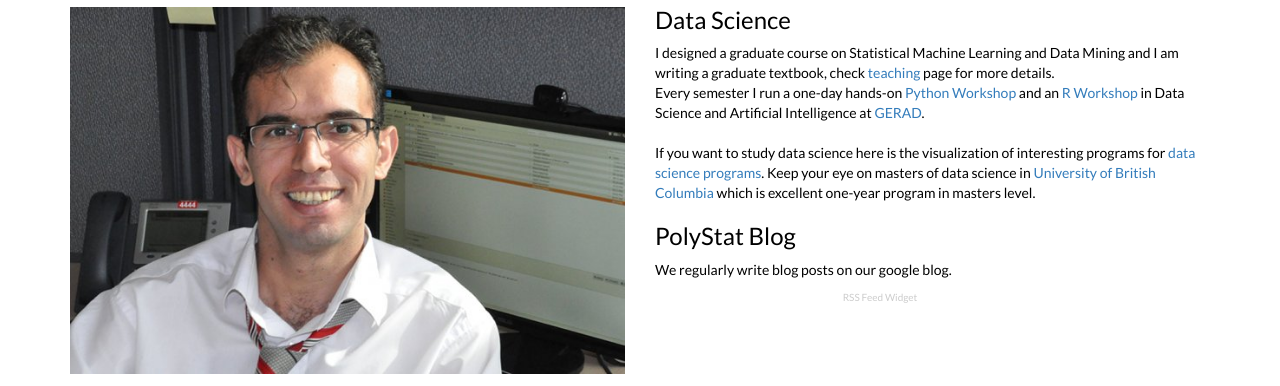
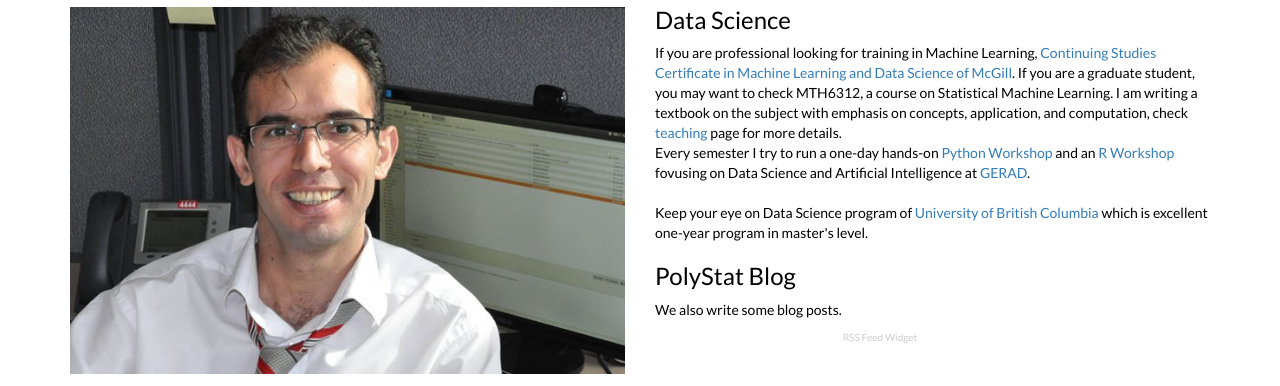
Before and after one commit to vahidpartovinia/website, a plain HTML site: page index.htm in a window 1280 px wide. Shown: the part 53-439 px from the top of the page. Drawn offline with nearby package versions, Linux system fonts and the light colour scheme; a script that the page names is missing.

Commit message:
index and bio updated

```diff
--- a/index.htm
+++ b/index.htm
@@ -84,9 +84,9 @@
                     <img src="photo/webphoto.jpg" class="img-responsive">
 
                     <h2>Vahid Partovi Nia</h2>
-                    is Senior Machine Learning Scientist at Noah's Ark Research Lab of Huawei, and Adjunct Professor at
-                                        <a href="http://www.polymtl.ca/en/">Ecole Polytechnique de Montreal</a>. He is member of <a href="http://cerc-datascience.polymtl.ca/">The Canada Excellence Research Chair in Data Science</a>. His mission is to make a bridge between the expertise in academia, and the cutting-edge technology in the domain of machine learning and artificial intelligence in industry. His research interest is diverse and is application-oriented including
-                    Data Science, Efficient Computing, Biostatistics, and Artificial Intelligence.
+                    is Senior Machine Learning Scientist at Noah's Ark Research Lab of Huawei Technologies, Adjunct Professor at
+                                        <a href="http://www.polymtl.ca/en/">Ecole Polytechnique de Montreal</a>, and part time faculty at <a href="https://www.mcgill.ca/continuingstudies/">McGill</a>. He is a member of <a href="http://cerc-datascience.polymtl.ca/">The Canada Excellence Research Chair in Data Science</a>. His mission is to make a bridge between the expertise in academia, and the cutting-edge technology in the domain of machine learning and artificial intelligence in industry. His research interest is diverse and is application-oriented including
+                    Artificial Intelligence, Data Science, Efficient Computing, and Biostatistics.
                     He was Swiss <a href="http://www.snf.ch/E/Pages/default.aspx">SNF</a> funded
                     postdoctoral fellow at <a href="http://www.math.mcgill.ca/">McGill University</a>, visiting scholar at <a href="https://statistics.stanford.edu/">Stanford University</a>, and received his Ph.D. in Statistics from
                     <a href="http://stat.epfl.ch/">Ecole Polytechnique Federale de Lasuanne</a>, <a href="http://www.myswitzerland.com/en/home.html">Switzerland</a>.<br>
@@ -120,11 +120,12 @@
 
 
 
-                    <h3>Data Science </h3>
-                    I designed a graduate course on Statistical Machine Learning and Data Mining and I am writing a graduate textbook, check <a href="teaching.htm">teaching</a> page for more details.<br> Every semester I run a one-day hands-on <a href="https://github.com/vahidpartovinia/pythonworkshop/">Python Workshop</a>  and an <a href="https://github.com/vahidpartovinia/pythonworkshop/">R Workshop</a> in Data Science and Artificial Intelligence at <a href="https://www.gerad.ca/en">GERAD</a>.
+                    <h3>Data Science</h3>
+                    If you are professional looking for training in Machine Learning, <a href="https://www.mcgill.ca/continuingstudies/program/professional-development-certificate-data-science-and-machine-learning">Continuing Studies Certificate in Machine Learning and Data Science  of McGill</a>.
+                    If you are a graduate student, you may want to check MTH6312, a course on Statistical Machine Learning. I am writing a textbook on the subject with emphasis on concepts, application, and computation, check <a href="teaching.htm">teaching</a> page for more details.<br> Every semester I try to run a one-day hands-on <a href="https://github.com/vahidpartovinia/pythonworkshop/">Python Workshop</a>  and an <a href="https://github.com/vahidpartovinia/pythonworkshop/">R Workshop</a> fovusing on Data Science and Artificial Intelligence at <a href="https://www.gerad.ca/en">GERAD</a>.
 <br><br>
 
-                    If you want to study data science here is the visualization of interesting programs for <a href="http://data-science-university-programs.silk.co/">data science programs</a>. Keep your eye on masters of data science in <a href="https://masterdatascience.science.ubc.ca">University of British Columbia</a> which is excellent one-year program in masters level.
+                     Keep your eye on Data Science program of <a href="https://masterdatascience.science.ubc.ca">University of British Columbia</a> which is excellent one-year program in master's level.
 
 
 
@@ -134,7 +135,7 @@
 
 
                             <h3>PolyStat Blog</h3>
-                        <p>  We regularly write blog posts on our google blog. </p>
+                        <p>  We also write some blog posts. </p>
 
 
 
```
Also changed, not shown: bio.htm (+1 -1 lines).
